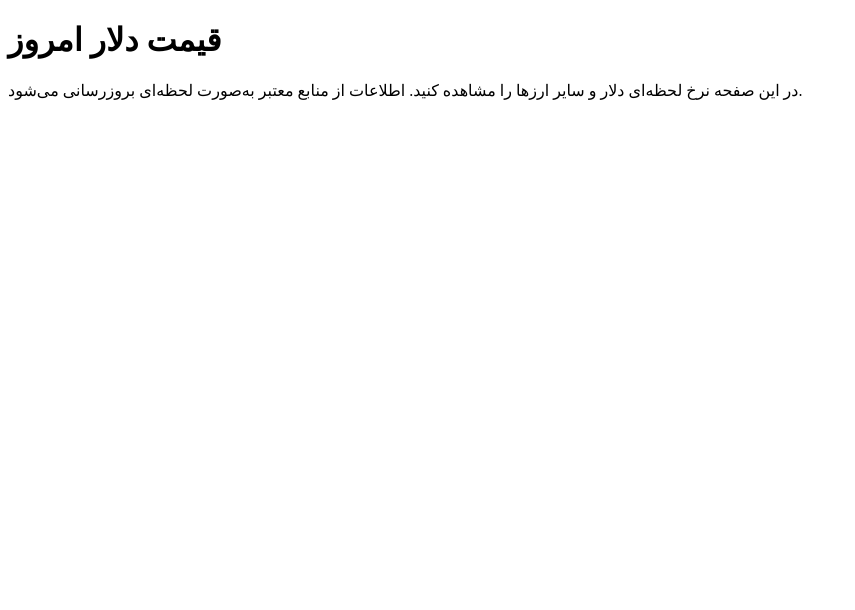
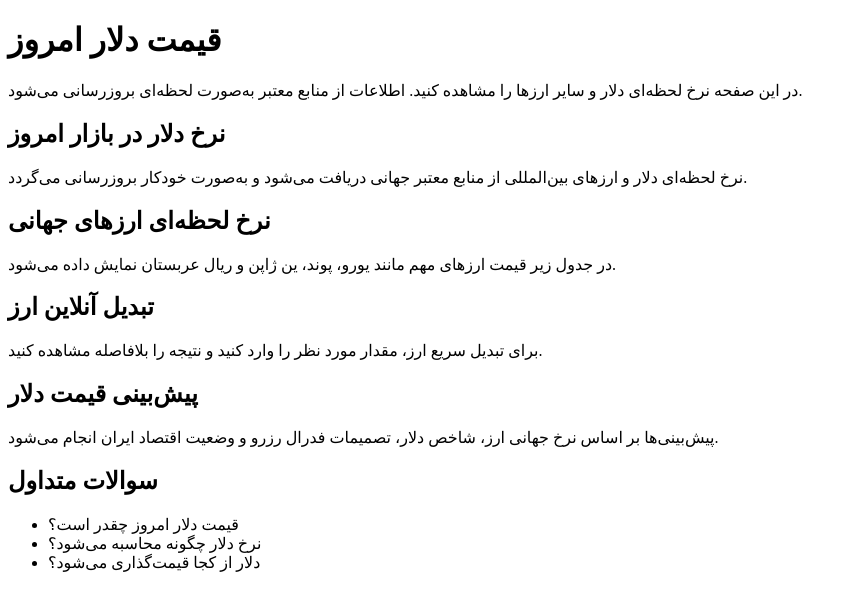
Before and after one commit to pouya-razavi21/SEO-practice, a plain HTML site: page index.html in a window 1280 px wide. Shown: the whole page, without its empty margins (0-855 px from the left). Drawn offline with Linux system fonts and the light colour scheme.

Commit message:
Update index.html

```diff
--- a/index.html
+++ b/index.html
@@ -17,5 +17,24 @@
 
     <p>در این صفحه نرخ لحظه‌ای دلار و سایر ارزها را مشاهده کنید. اطلاعات از منابع معتبر به‌صورت لحظه‌ای بروزرسانی می‌شود.</p>
 
+    <h2>نرخ دلار در بازار امروز</h2>
+<p>نرخ لحظه‌ای دلار و ارزهای بین‌المللی از منابع معتبر جهانی دریافت می‌شود و به‌صورت خودکار بروزرسانی می‌گردد.</p>
+
+<h2>نرخ لحظه‌ای ارزهای جهانی</h2>
+<p>در جدول زیر قیمت ارزهای مهم مانند یورو، پوند، ین ژاپن و ریال عربستان نمایش داده می‌شود.</p>
+
+<h2>تبدیل آنلاین ارز</h2>
+<p>برای تبدیل سریع ارز، مقدار مورد نظر را وارد کنید و نتیجه را بلافاصله مشاهده کنید.</p>
+
+<h2>پیش‌بینی قیمت دلار</h2>
+<p>پیش‌بینی‌ها بر اساس نرخ جهانی ارز، شاخص دلار، تصمیمات فدرال رزرو و وضعیت اقتصاد ایران انجام می‌شود.</p>
+
+<h2>سوالات متداول</h2>
+<ul>
+    <li>قیمت دلار امروز چقدر است؟</li>
+    <li>نرخ دلار چگونه محاسبه می‌شود؟</li>
+    <li>دلار از کجا قیمت‌گذاری می‌شود؟</li>
+</ul>
+
 </body>
 </html>
```
